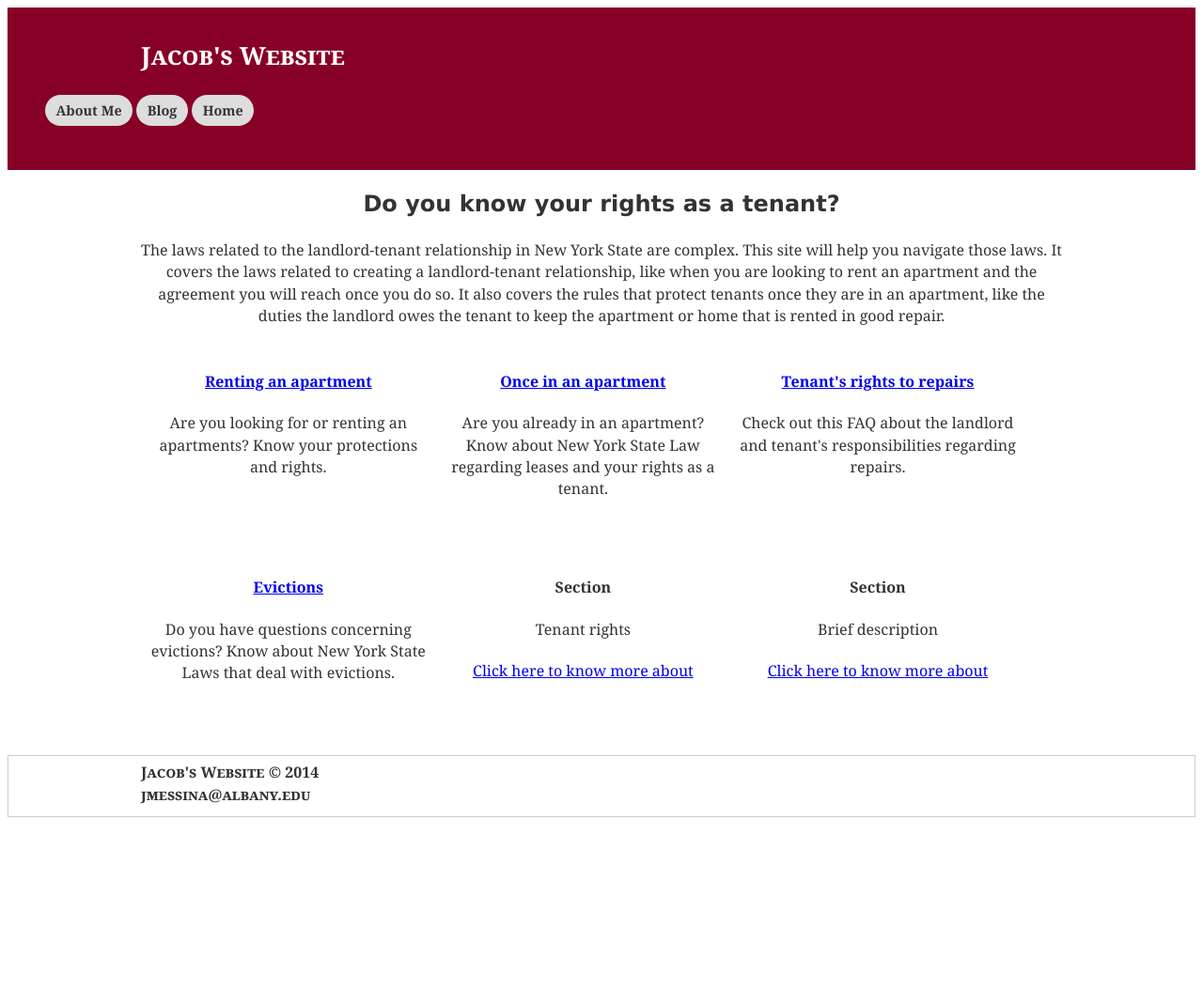
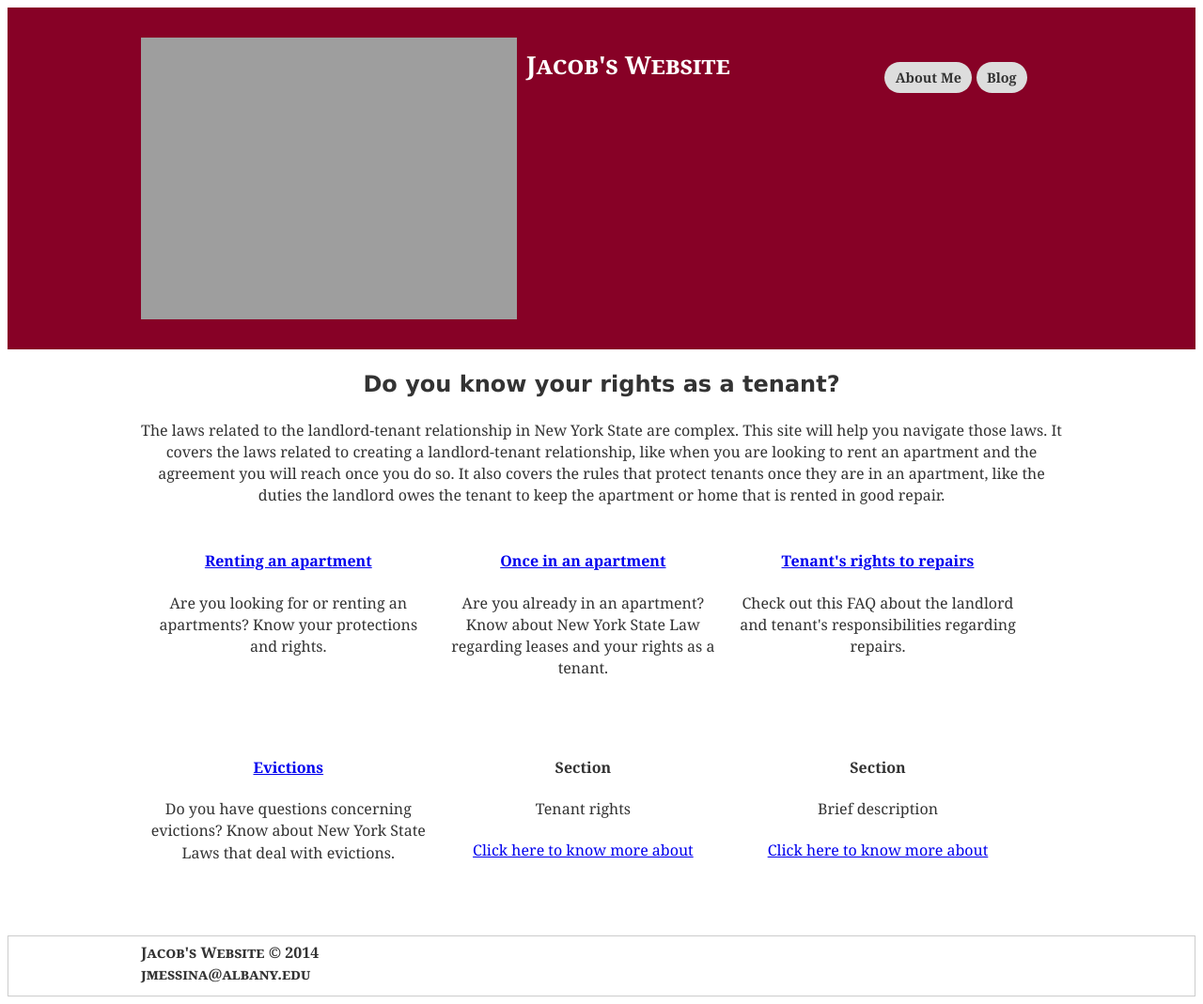
Before and after one commit to jmessina1121/jmessina1121.github.io, a Jekyll site: the page built from index.html, in a window 1280 px wide. Shown: the whole page at 94% size. Built offline with Jekyll 4.4.1, drawn with Linux system fonts in a browser that asks for light colours; nearby versions of some CDN libraries; library files that are not in the unit come from our copies; before the commit the page ends 900 px from its top, so only the background shows below that.

Commit message:
Update header.html

```diff
--- a/_includes/header.html
+++ b/_includes/header.html
@@ -1,14 +1,35 @@
 <header class="site-header cf">
     <div class="container">
-                <a href="{{site.url}}" class="site-title">{{site.title}}</div>
-                <nav class="navbar">
+        <div class="left-header cf">
+            <img src="{{ site.url }}/img/header_icon.png" alt="Site Icon" />
+            <div class="site-title-container">
+                <a href="http://iinf362.github.io/team5/" class="site-title">{{ site.title }}</a>
+                <div class="title-sub">{{ site.subtitle }}</div>
+            </div>
+        </div>
+
+        <nav class="nav-bar">
             <ul class="header-nav">
                {% for nav in site.pages %}
-                       {% if nav.title %}
-                       <li><a class="nav-link {% if nav.title == page.title %} active{% endif %}" href="{{ nav.url }}">{{ nav.title }}</a></li>
+                  {% if nav.title and nav.title != 'Home' %}
+                    <li>
+                        <a class="nav-link{% if nav.title == page.title %} active {% endif %}" href="{{ site.url }}{{ nav.url }}">
+                            {{ nav.title }}
+                        </a>
+                    </li>
                   {% endif %}
                 {% endfor %}
             </ul>
         </nav>
-           </div> <!-- / container -->
-        </header><!--/header -->
+        <!--
+            <nav class="nav-bar">
+                <ul class="header-nav">
+                    <li><a class="nav-link" href="front-page.html">News</a></li>
+                    <li><a class="nav-link" href="default-page.html">Documents</a></li>
+                    <li><a class="nav-link" href="default-page.html">Your Rights</a></li>
+                    <li><a class="nav-link" href="custom-page.html">Contact Us</a></li>
+                </ul>
+            </nav>
+        -->
+    </div>
+</header>
```
Lines whose indentation alone changed are shown as unchanged.
